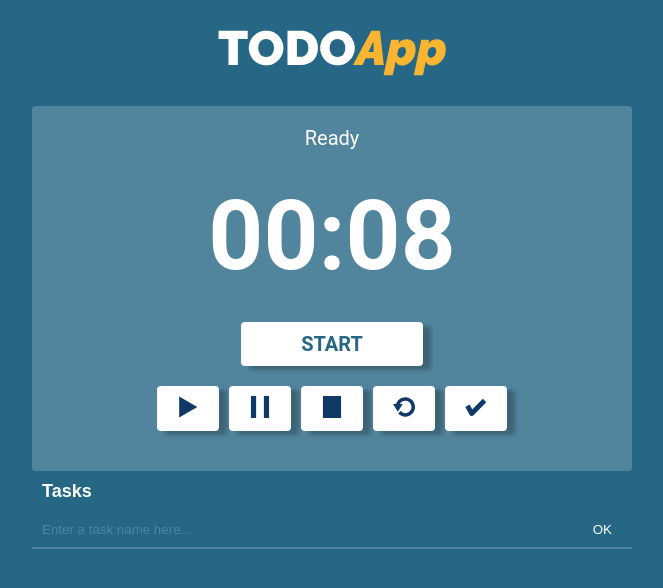
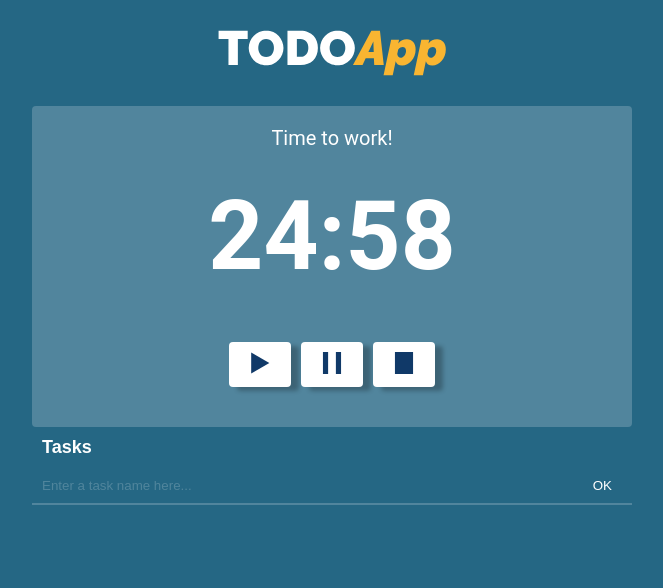
Before and after one commit to Pedro77h/full-stack-todo-app, a React (Vite) app in the folder front-end/: page / in a window 1280 px wide. Both pictures are taken after a click on the button "START". Shown: the top 588 px of the page, without its empty margins (308-971 px from the left). Built offline with nearby package versions, Linux system fonts and the light colour scheme.

Commit message:
Full Stack TODO - timer and buttons

```diff
--- a/front-end/src/pages/Home.tsx
+++ b/front-end/src/pages/Home.tsx
@@ -1,14 +1,14 @@
 import { Input, Text, Button, Row, Column, List, Logo, Icon } from "components";
-import { useState } from "react";
+import { useMemo, useState } from "react";
 
-
-const secondsDefault = 10
+const secondsDefault = 1500;
 
 export const Home = () => {
   const [taskName, setTaskName] = useState<string>("");
   const [tasks, setTasks] = useState<{ label: string }[]>([]);
   const [seconds, setSeconds] = useState<number>(secondsDefault);
-  const [timer, setTimer] = useState<any>()
+  const [timer, setTimer] = useState<any>();
+  const [stage, setStage] = useState<string>("ready");
 
   const handleOkButton = () => {
     if (!taskName) return;
@@ -28,25 +28,110 @@ export const Home = () => {
     const minutes = Math.floor(divisorMinute / 60);
     const seconds = Math.ceil(divisorMinute % 60);
 
-    return `${String(minutes).padStart(2, "0")}:${String(seconds).padStart(2 , '0')}`;
+    return `${String(minutes).padStart(2, "0")}:${String(seconds).padStart(2, "0")}`;
   };
 
+  const startTimer = () => {
+    setStage("in_progress");
 
-  const startTimer = () => {
-   const timerInterval = setInterval(() => {
+    const timerInterval = setInterval(() => {
       setSeconds((previousSeconds) => {
         if (previousSeconds === 0) {
           clearInterval(timerInterval);
-          return 0
+          setStage("finished");
+          setTimer(undefined);
+          return 0;
         }
 
-        return previousSeconds - 1
+        return previousSeconds - 1;
       });
-   }, 1000)
+    }, 1000);
 
-    setTimer(timerInterval)
-  }
+    setTimer(timerInterval);
+  };
 
+  const handlePauseButton = () => {
+    clearInterval(timer);
+    setTimer(undefined);
+  };
+
+  const handleStopButton = () => {
+    setStage("ready");
+    handlePauseButton();
+    setSeconds(secondsDefault);
+  };
+
+  const handleRestartButton = () => {
+    handleStopButton();
+    startTimer();
+  };
+
+  const handleStageStatus = useMemo<string>(() => {
+    switch (stage) {
+      case "ready":
+        return "Ready";
+      case "in_progress":
+        return "Time to work!";
+      case "finished":
+        return "Finished";
+      default:
+        return "Ready";
+    }
+  }, [stage]);
+
+  const handleStageButtons = useMemo(() => {
+    switch (stage) {
+      case "ready":
+        return (
+          <>
+            <Button variant="primary" onClick={startTimer}>
+              <Text fontFamily="secondary" fontSize="bodyExtraLarge" fontWeight="bold" color="primary">
+                START
+              </Text>
+            </Button>
+          </>
+        );
+      case "in_progress":
+        return (
+          <>
+            <Row py="20px">
+              <Button variant="primary" p="10px 20px" mx="5px" onClick={startTimer}>
+                <Icon variant="play" />
+              </Button>
+              <Button variant="primary" p="10px 20px" mx="5px" onClick={handlePauseButton}>
+                <Icon variant="pause" />
+              </Button>
+              <Button variant="primary" p="10px 20px" mx="5px" onClick={handleStopButton}>
+                <Icon variant="stop" />
+              </Button>
+            </Row>
+          </>
+        );
+      case "finished":
+        return (
+          <>
+            <Row py="20px">
+              <Button variant="primary" p="10px 20px" mx="5px" onClick={handleRestartButton}>
+                <Icon variant="restart" />
+              </Button>
+              <Button variant="primary" p="10px 20px" mx="5px">
+                <Icon variant="done" />
+              </Button>
+            </Row>
+          </>
+        );
+      default:
+        return (
+          <>
+            <Button variant="primary" onClick={startTimer}>
+              <Text fontFamily="secondary" fontSize="bodyExtraLarge" fontWeight="bold" color="primary">
+                START
+              </Text>
+            </Button>
+          </>
+        );
+    }
+  }, [handlePauseButton, handleStopButton, handleRestartButton, stage]);
 
   return (
     <Column width="600px" margin="0 auto">
@@ -63,35 +148,12 @@ export const Home = () => {
         alignItems="center"
       >
         <Text fontFamily="secondary" fontSize="bodyExtraLarge">
-          Ready
+          {handleStageStatus}
         </Text>
         <Text fontFamily="secondary" fontWeight="bold" fontSize="displayExtraLarge" py="30px">
           {secondsToTime(seconds)}
         </Text>
-
-        <Button variant="primary"  onClick={startTimer}>
-          <Text fontFamily="secondary" fontSize="bodyExtraLarge" fontWeight="bold" color="primary" >
-            START
-          </Text>
-        </Button>
-
-        <Row py="20px">
-          <Button variant="primary" p="10px 20px" mx="5px">
-            <Icon variant="play" />
-          </Button>
-          <Button variant="primary" p="10px 20px" mx="5px">
-            <Icon variant="pause" />
-          </Button>
-          <Button variant="primary" p="10px 20px" mx="5px">
-            <Icon variant="stop" />
-          </Button>
-          <Button variant="primary" p="10px 20px" mx="5px">
-            <Icon variant="restart" />
-          </Button>
-          <Button variant="primary" p="10px 20px" mx="5px">
-            <Icon variant="done" />
-          </Button>
-        </Row>
+        {handleStageButtons}
       </Column>
 
       <Text fontWeight="bold" fontSize="bodyLarge" my="10px" pl="10px">
--- a/front-end/src/themes/Theme.tsx
+++ b/front-end/src/themes/Theme.tsx
@@ -15,7 +15,7 @@ const theme = {
   fontSizes,
   fonts: {
     primary: 'Raleway',
-    secondary: 'Roboto, sans-serif;'
+    secondary: 'Roboto, sans-serif'
   },
   colors: {
     primary: "#256784",
```
